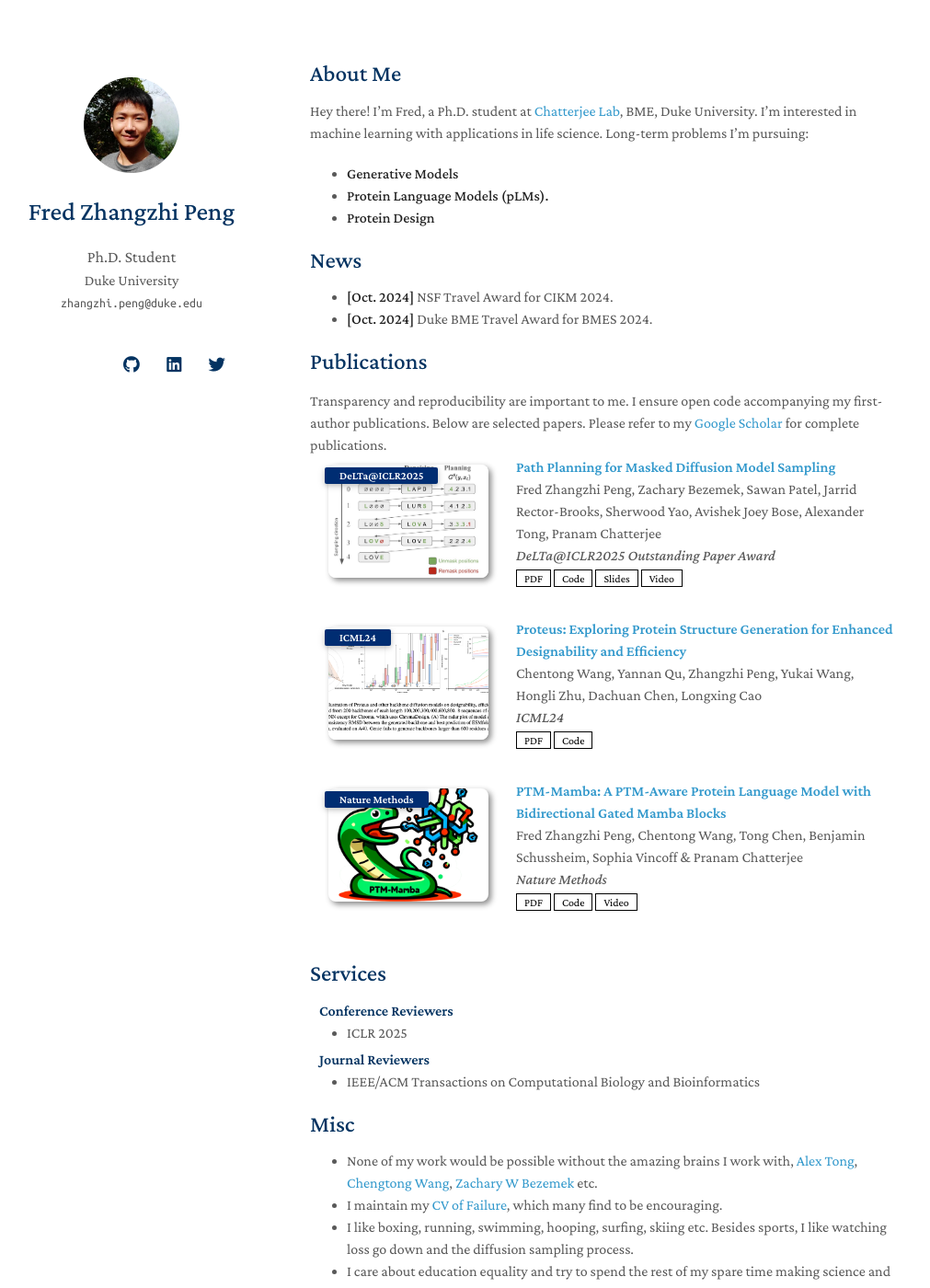
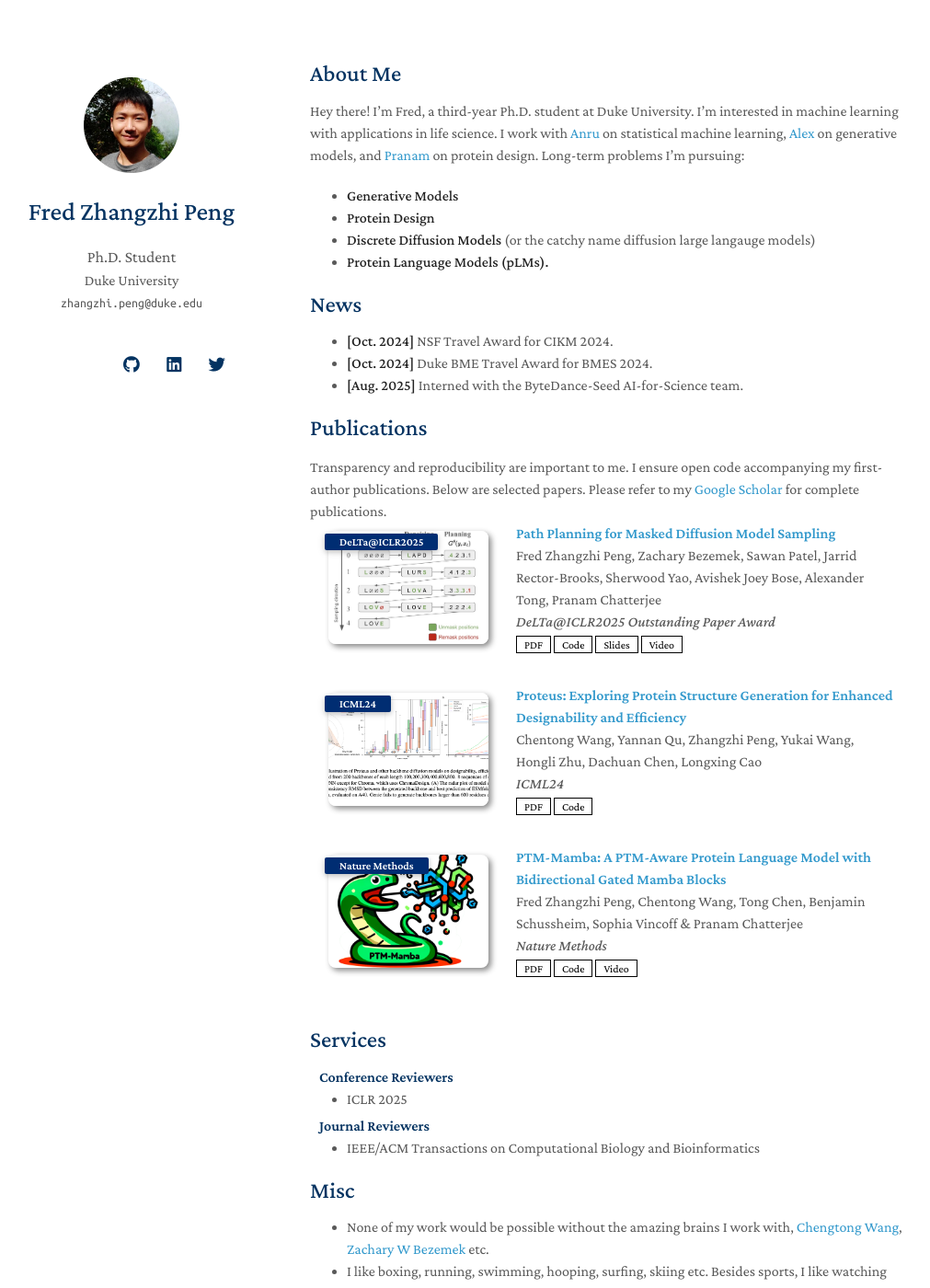
Before and after one commit to pengzhangzhi/home, a Jekyll site: the page built from index.md, in a window 1280 px wide and 1400 px high. Shown: the whole window at 92% size, without its empty margins (133-1144 px from the left). Built offline with Jekyll 4.4.1, drawn with Linux system fonts in a browser that asks for light colours; nearby versions of some CDN libraries; a style sheet for code colours, icons or effects is not loaded; our own code applies the rules of GitHub Pages for plain Markdown files.

Commit message:
Update index.md

```diff
--- a/index.md
+++ b/index.md
@@ -4,12 +4,15 @@ layout: homepage
 
 ## About Me
 
-Hey there! I'm Fred, a Ph.D. student at [Chatterjee Lab](https://www.chatterjeelab.com/), BME, Duke University. I'm interested in machine learning with applications in life science. Long-term problems I'm pursuing:
+Hey there! I'm Fred, a third-year Ph.D. student at Duke University. I'm interested in machine learning with applications in life science.
+I work with [Anru](https://anruzhang.github.io/) on statistical machine learning, [Alex](https://www.alextong.net/) on generative models, and [Pranam](https://www.chatterjeelab.com/) on protein design.
+Long-term problems I'm pursuing:
 <!-- ## Research Interests -->
 
 - **Generative Models**
+-  **Protein Design**
+- **Discrete Diffusion Models** (or the catchy name diffusion large langauge models)
 - **Protein Language Models (pLMs).**
-- **Protein Design**
 
 
 
@@ -17,6 +20,8 @@ Hey there! I'm Fred, a Ph.D. student at [Chatterjee Lab](https://www.chatterjeel
 
 - **[Oct. 2024]** NSF Travel Award for CIKM 2024.
 - **[Oct. 2024]** Duke BME Travel Award for BMES 2024.
+- **[Aug. 2025]** Interned with the ByteDance-Seed AI-for-Science team.
+
 
 
 
@@ -26,7 +31,6 @@ Hey there! I'm Fred, a Ph.D. student at [Chatterjee Lab](https://www.chatterjeel
 
 
 ## Misc
- - None of my work would be possible without the amazing brains I work with, [Alex Tong](https://www.alextong.net/), [Chengtong Wang](https://github.com/Wangchentong), [Zachary W Bezemek](https://scholars.duke.edu/person/zachary.bezemek/research) etc.
- - I maintain my [CV of Failure](pages/cv_of_failure.md), which many find to be encouraging.
+ - None of my work would be possible without the amazing brains I work with, [Chengtong Wang](https://github.com/Wangchentong), [Zachary W Bezemek](https://scholars.duke.edu/person/zachary.bezemek/research) etc.
  - I like boxing, running, swimming, hooping, surfing, skiing etc. Besides sports, I like watching loss go down and the diffusion sampling process.
  - I care about education equality and try to spend the rest of my spare time making science and knowledge more open.
```
